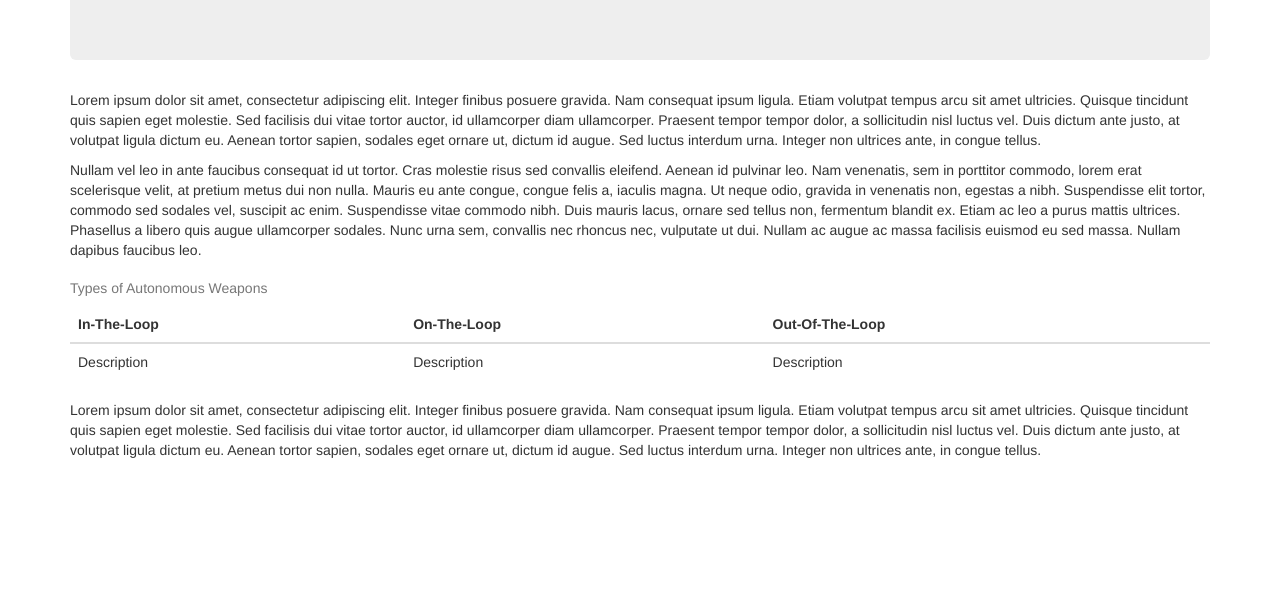
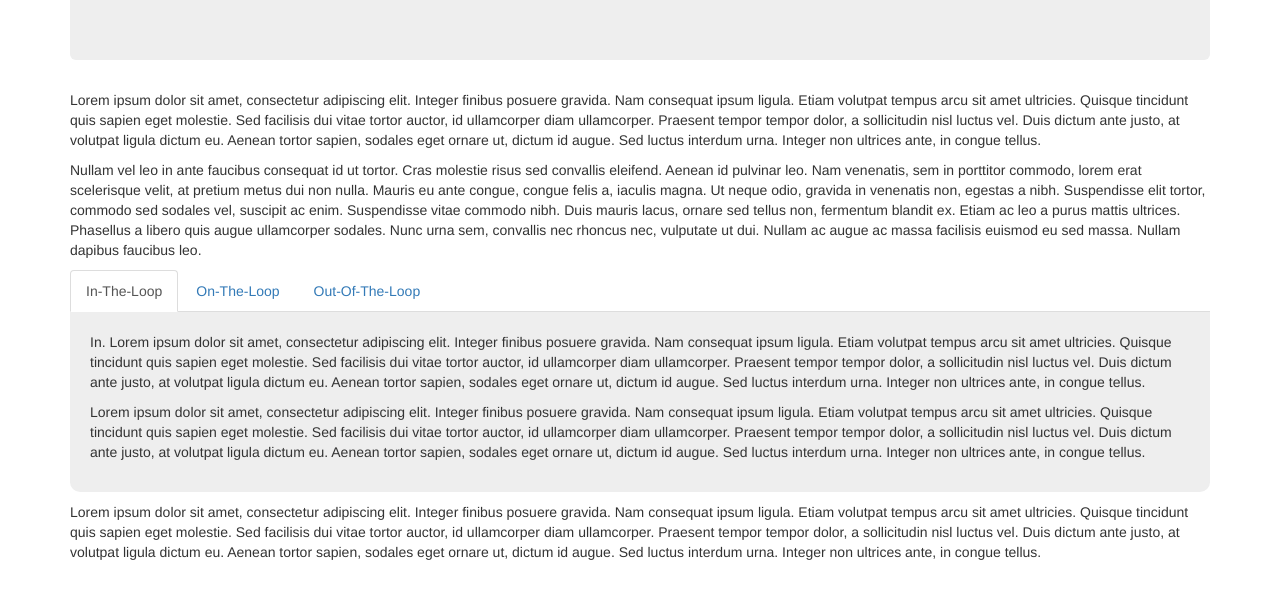
Before and after one commit to ttru/CS181, a plain HTML site: page index.html in a window 1280 px wide. Shown: the part 280-878 px from the top of the page. Before the commit the page ends 800 px from the top, so only its background shows below. Drawn offline with nearby package versions, Linux system fonts and the light colour scheme.

Commit message:
tabs now toggle correctly

```diff
--- a/index.html
+++ b/index.html
@@ -17,9 +17,6 @@
     <link rel="stylesheet" href="https://maxcdn.bootstrapcdn.com/bootstrap/3.3.4/css/bootstrap-theme.min.css">
 
     <link rel="stylesheet" href="theme.css">
-
-    <!-- Latest compiled and minified JavaScript -->
-    <script src="https://maxcdn.bootstrapcdn.com/bootstrap/3.3.4/js/bootstrap.min.js"></script>
 
   </head>
 
@@ -66,22 +63,49 @@
         </p>
       </div>
 
-      <table class="table">
-        <caption>Types of Autonomous Weapons</caption>
-        <thead>
-          <th>In-The-Loop</th>
-          <th>On-The-Loop</th>
-          <th>Out-Of-The-Loop</th>
-        </thead>
-        <tr>
-          <td>Description</td>
-          <td>Description</td>
-          <td>Description</td>
-        </tr>
-      </table>
+      <div role="tabpanel">
+        <ul class="nav nav-tabs" role="tablist">
+          <li role="presentation" class="active"><a href="#in-the-loop" aria-controls="in-the-loop" role="tab" data-toggle="tab">In-The-Loop</a></li>
+          <li role="presentation"><a href="#on-the-loop" aria-controls="on-the-loop" role="tab" data-toggle="tab">On-The-Loop</a></li>
+          <li role="presentation"><a href="#out-of-the-loop" aria-controls="out-of-the-loop" role="tab" data-toggle="tab">Out-Of-The-Loop</a></li>
+        </ul>
+        <div class="tab-content argument-content">
+          <div role="tabpanel" class="tab-pane active" id="in-the-loop">
+            <p>
+              In.
+              Lorem ipsum dolor sit amet, consectetur adipiscing elit. Integer finibus posuere gravida. Nam consequat ipsum ligula. Etiam volutpat tempus arcu sit amet ultricies. Quisque tincidunt quis sapien eget molestie. Sed facilisis dui vitae tortor auctor, id ullamcorper diam ullamcorper. Praesent tempor tempor dolor, a sollicitudin nisl luctus vel. Duis dictum ante justo, at volutpat ligula dictum eu. Aenean tortor sapien, sodales eget ornare ut, dictum id augue. Sed luctus interdum urna. Integer non ultrices ante, in congue tellus.
+            </p>
+            <p>
+              Lorem ipsum dolor sit amet, consectetur adipiscing elit. Integer finibus posuere gravida. Nam consequat ipsum ligula. Etiam volutpat tempus arcu sit amet ultricies. Quisque tincidunt quis sapien eget molestie. Sed facilisis dui vitae tortor auctor, id ullamcorper diam ullamcorper. Praesent tempor tempor dolor, a sollicitudin nisl luctus vel. Duis dictum ante justo, at volutpat ligula dictum eu. Aenean tortor sapien, sodales eget ornare ut, dictum id augue. Sed luctus interdum urna. Integer non ultrices ante, in congue tellus.
+            </p>
+          </div>
+          <div role="tabpanel" class="tab-pane" id="on-the-loop">
+            <p>
+              On.
+              Lorem ipsum dolor sit amet, consectetur adipiscing elit. Integer finibus posuere gravida. Nam consequat ipsum ligula. Etiam volutpat tempus arcu sit amet ultricies. Quisque tincidunt quis sapien eget molestie. Sed facilisis dui vitae tortor auctor, id ullamcorper diam ullamcorper. Praesent tempor tempor dolor, a sollicitudin nisl luctus vel. Duis dictum ante justo, at volutpat ligula dictum eu. Aenean tortor sapien, sodales eget ornare ut, dictum id augue. Sed luctus interdum urna. Integer non ultrices ante, in congue tellus.
+            </p>
+            <p>
+            Lorem ipsum dolor sit amet, consectetur adipiscing elit. Integer finibus posuere gravida. Nam consequat ipsum ligula. Etiam volutpat tempus arcu sit amet ultricies. Quisque tincidunt quis sapien eget molestie. Sed facilisis dui vitae tortor auctor, id ullamcorper diam ullamcorper. Praesent tempor tempor dolor, a sollicitudin nisl luctus vel. Duis dictum ante justo, at volutpat ligula dictum eu. Aenean tortor sapien, sodales eget ornare ut, dictum id augue. Sed luctus interdum urna. Integer non ultrices ante, in congue tellus.
+            </p>
+          </div>
+          <div role="tabpanel" class="tab-pane" id="out-of-the-loop">
+            <p>
+              Out.
+              Lorem ipsum dolor sit amet, consectetur adipiscing elit. Integer finibus posuere gravida. Nam consequat ipsum ligula. Etiam volutpat tempus arcu sit amet ultricies. Quisque tincidunt quis sapien eget molestie. Sed facilisis dui vitae tortor auctor, id ullamcorper diam ullamcorper. Praesent tempor tempor dolor, a sollicitudin nisl luctus vel. Duis dictum ante justo, at volutpat ligula dictum eu. Aenean tortor sapien, sodales eget ornare ut, dictum id augue. Sed luctus interdum urna. Integer non ultrices ante, in congue tellus.
+            </p>
+            <p>
+            Lorem ipsum dolor sit amet, consectetur adipiscing elit. Integer finibus posuere gravida. Nam consequat ipsum ligula. Etiam volutpat tempus arcu sit amet ultricies. Quisque tincidunt quis sapien eget molestie. Sed facilisis dui vitae tortor auctor, id ullamcorper diam ullamcorper. Praesent tempor tempor dolor, a sollicitudin nisl luctus vel. Duis dictum ante justo, at volutpat ligula dictum eu. Aenean tortor sapien, sodales eget ornare ut, dictum id augue. Sed luctus interdum urna. Integer non ultrices ante, in congue tellus.
+            </p>
+          </div>
+
+        </div>
+      </div>
+
 
       <div class="final">
+        <p>
         Lorem ipsum dolor sit amet, consectetur adipiscing elit. Integer finibus posuere gravida. Nam consequat ipsum ligula. Etiam volutpat tempus arcu sit amet ultricies. Quisque tincidunt quis sapien eget molestie. Sed facilisis dui vitae tortor auctor, id ullamcorper diam ullamcorper. Praesent tempor tempor dolor, a sollicitudin nisl luctus vel. Duis dictum ante justo, at volutpat ligula dictum eu. Aenean tortor sapien, sodales eget ornare ut, dictum id augue. Sed luctus interdum urna. Integer non ultrices ante, in congue tellus.
+        </p>
       </div>
 
     </div> <!-- /container -->
@@ -91,5 +115,6 @@
     ================================================== -->
     <!-- Placed at the end of the document so the pages load faster -->
     <script src="https://ajax.googleapis.com/ajax/libs/jquery/1.11.2/jquery.min.js"></script>
+    <script src="https://maxcdn.bootstrapcdn.com/bootstrap/3.3.4/js/bootstrap.min.js"></script>
   </body>
 </html>
--- a/theme.css
+++ b/theme.css
@@ -20,6 +20,7 @@ body {
 .argument-content {
     background: #eee;
     padding: 20px;
+    margin-bottom: 10px;
     border-bottom-left-radius: 10px;
     border-bottom-right-radius: 10px;
 }
```
Also changed, not shown: basic-template.html (+1 -3 lines), ethics.html (+28 -13 lines), policy.html (+1 -3 lines), recommendation.html (+1 -3 lines).
